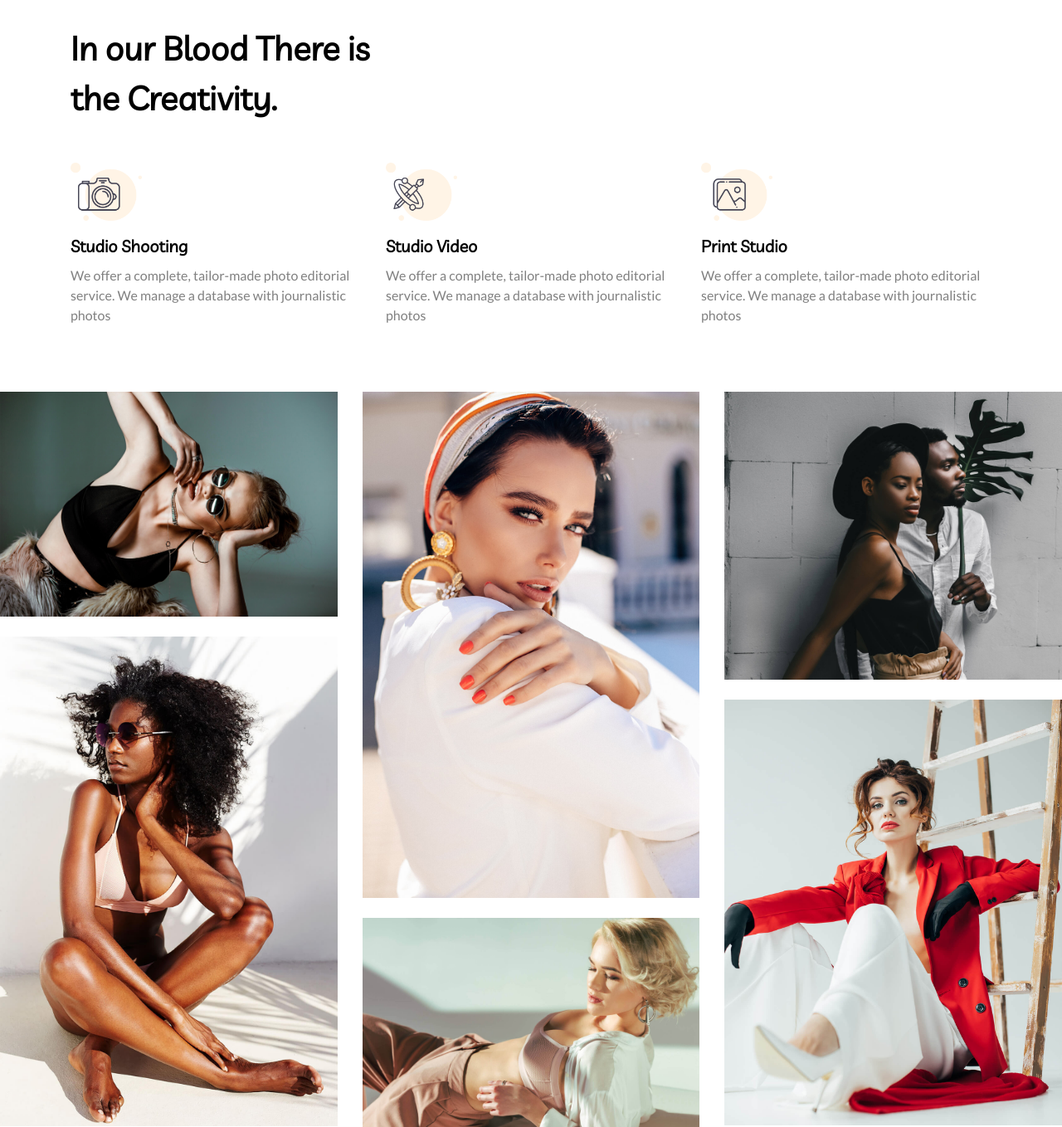
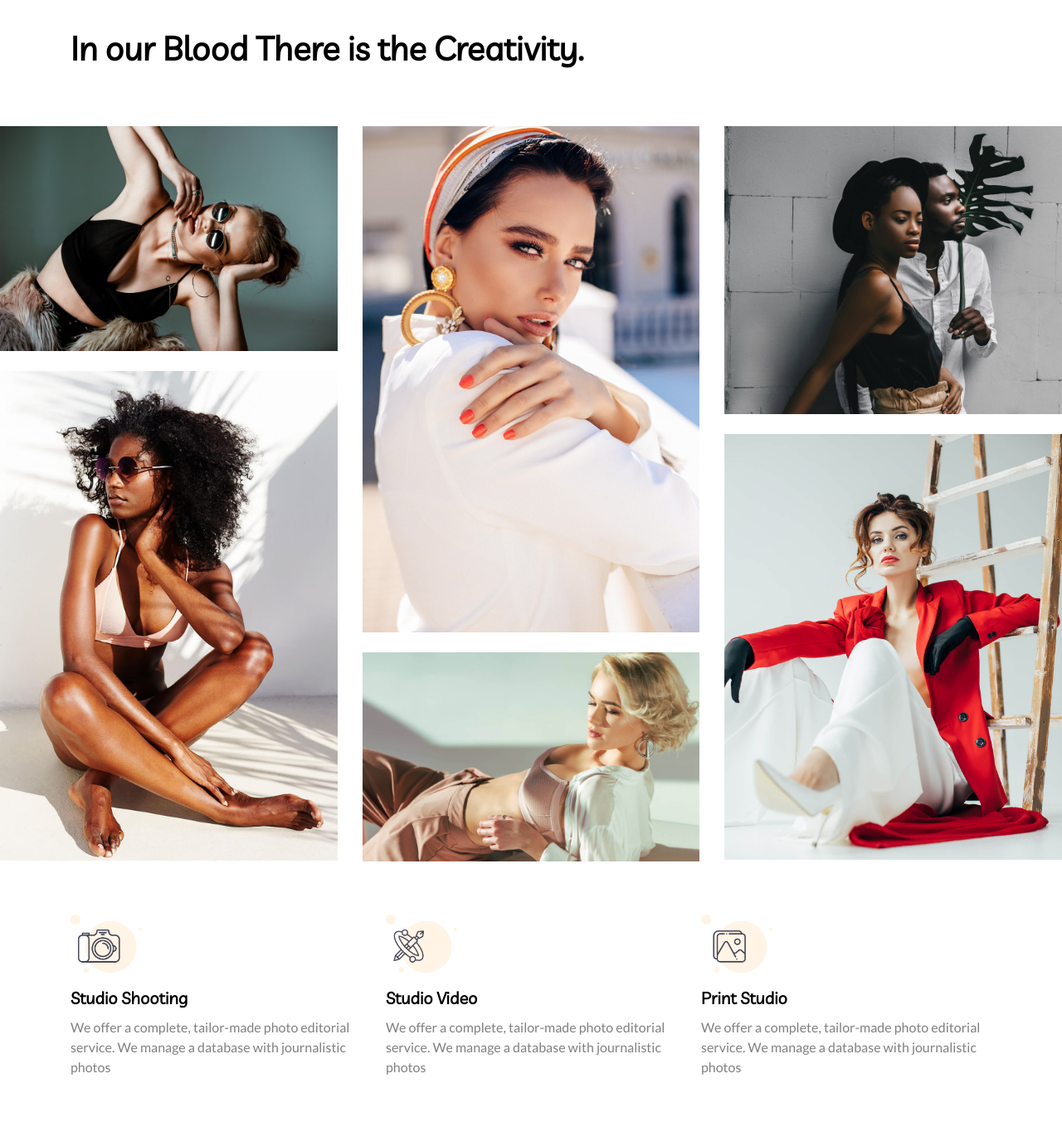
Before and after one commit to Chuksremi15/paulukonu, a website: page src/index.html in a window 1280 px wide. Shown: the part 820-2178 px from the top of the page at 83% size. Drawn offline with nearby package versions, Linux system fonts and the light colour scheme; some packages are replaced by stand-ins of ours; a script that the page names is missing; a web font is replaced by a local one.

Commit message:
fix navbar

```diff
--- a/src/css/style.css
+++ b/src/css/style.css
@@ -19,9 +19,6 @@ p {
 
 .myDisplay3 {
   font-size: 20px; }
-
-.creative {
-  width: 400px; }
 
 .shoot {
   color: #3a3838; }
@@ -84,14 +81,14 @@ p {
     font-size: 20px;
     text-transform: uppercase;
     text-decoration: none;
-    padding: 0.5rem 0;
+    padding: 0.1rem 0;
     color: gray;
     transition: font-size, 0.2s; }
     .menu .nav-link:hover {
       font-size: 22px; }
 
 * {
-  font-family: 'Livvic', 'Lato';
+  font-family: 'Livvic', 'Lato', 'Courier New', Courier, monospace;
   box-sizing: border-box;
   margin: 0;
   padding: 0;
@@ -184,7 +181,7 @@ p {
   .carousel-item {
     height: 400px; }
   .carousel-display-3 {
-    font-size: 65px;
+    font-size: 130px;
     letter-spacing: 0px; }
   .carousel-control-prev-icon,
   .carousel-control-next-icon {
@@ -207,6 +204,8 @@ p {
     width: 300px; } }
 
 @media screen and (max-width: 500px) {
+  .close .btn-line {
+    background: black; }
   .myDisplay1 {
     font-size: 35px; }
   .menu-btn {
@@ -217,9 +216,11 @@ p {
     position: fixed;
     top: 0;
     height: 100%;
-    width: 50%; }
+    width: 50%;
+    opacity: 1; }
     .menu-nav {
       height: 700px;
+      opacity: 1;
       overflow: hidden; }
     .menu-nav {
       margin: 0;
--- a/src/index.html
+++ b/src/index.html
@@ -91,7 +91,7 @@
       </div>
     </section>
 
-    <section class="my-md-4 py-4">
+    <section class="mt-5">
       <div class="container">
         <div class="row">
           <div class="col">
@@ -103,53 +103,8 @@
       </div>
     </section>
 
-    <section>
-      <div class="container">
-        <div class="row">
-          <div class="col-sm-4">
-            <img
-              class="homeImageIcon1 mb-3"
-              src="./img/home/photographIcon.png"
-              alt=""
-            />
-            <div class="myDisplay myDisplay3 mb-2">Studio Shooting</div>
-            <p>
-              We offer a complete, tailor-made photo editorial service. We
-              manage a database with journalistic photos
-            </p>
-          </div>
-
-          <div class="col-sm-4">
-            <img
-              class="homeImageIcon1 mb-3"
-              src="./img/home/penIcon.png"
-              alt=""
-            />
-            <div class="myDisplay myDisplay3 mb-2">Studio Video</div>
-            <p>
-              We offer a complete, tailor-made photo editorial service. We
-              manage a database with journalistic photos
-            </p>
-          </div>
-
-          <div class="col-sm-4">
-            <img
-              class="homeImageIcon1 mb-3"
-              src="./img/home/galleryIcon.png"
-              alt=""
-            />
-            <div class="myDisplay myDisplay3 mb-2">Print Studio</div>
-            <p>
-              We offer a complete, tailor-made photo editorial service. We
-              manage a database with journalistic photos
-            </p>
-          </div>
-        </div>
-      </div>
-    </section>
-
     <!-- Gallery section -->
-    <section class="my-5">
+    <section class="my-md-5">
       <div class="row">
         <div class="col-sm-4 py-3">
           <div class="row">
@@ -200,6 +155,51 @@
                 class="img-fluid"
               />
             </div>
+          </div>
+        </div>
+      </div>
+    </section>
+
+    <section class="my-5">
+      <div class="container">
+        <div class="row">
+          <div class="col-sm-4">
+            <img
+              class="homeImageIcon1 mb-3"
+              src="./img/home/photographIcon.png"
+              alt=""
+            />
+            <div class="myDisplay myDisplay3 mb-2">Studio Shooting</div>
+            <p>
+              We offer a complete, tailor-made photo editorial service. We
+              manage a database with journalistic photos
+            </p>
+          </div>
+
+          <div class="col-sm-4">
+            <img
+              class="homeImageIcon1 mb-3"
+              src="./img/home/penIcon.png"
+              alt=""
+            />
+            <div class="myDisplay myDisplay3 mb-2">Studio Video</div>
+            <p>
+              We offer a complete, tailor-made photo editorial service. We
+              manage a database with journalistic photos
+            </p>
+          </div>
+
+          <div class="col-sm-4">
+            <img
+              class="homeImageIcon1 mb-3"
+              src="./img/home/galleryIcon.png"
+              alt=""
+            />
+            <div class="myDisplay myDisplay3 mb-2">Print Studio</div>
+            <p>
+              We offer a complete, tailor-made photo editorial service. We
+              manage a database with journalistic photos
+            </p>
           </div>
         </div>
       </div>
```
